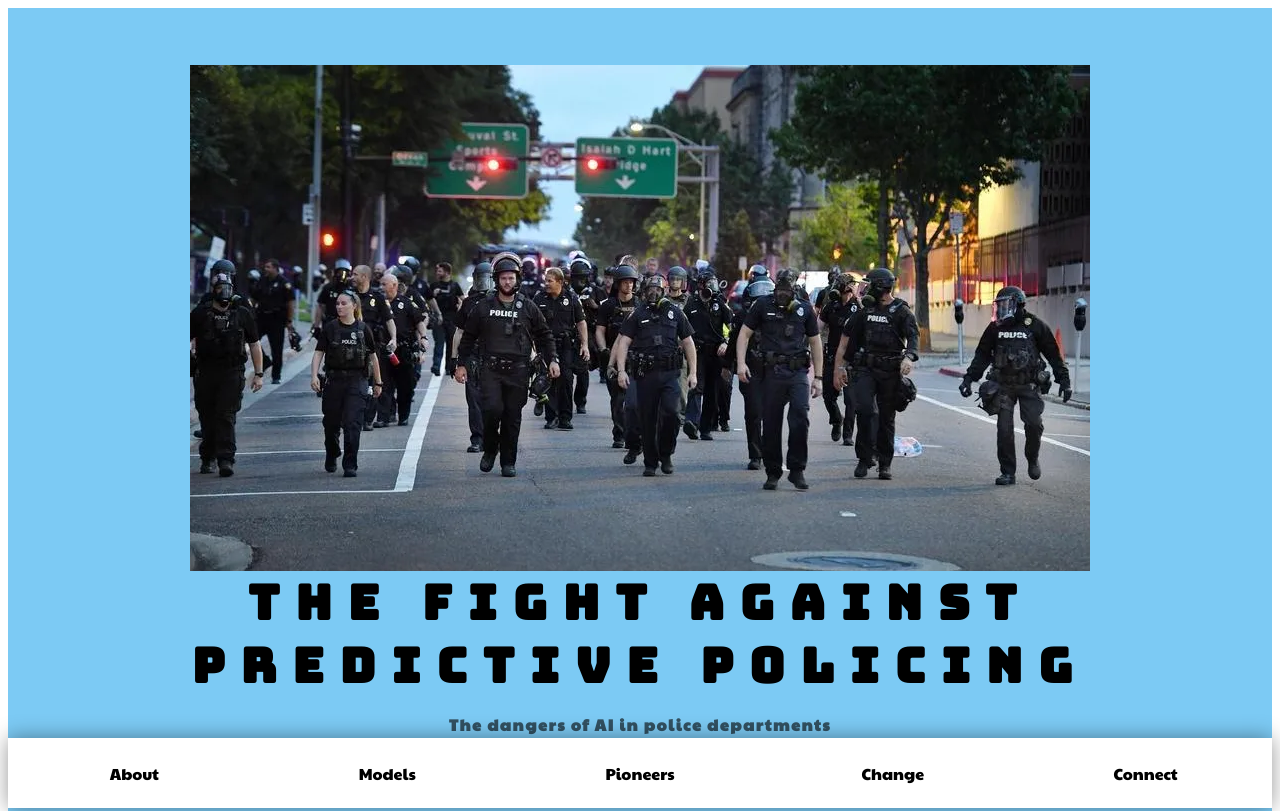
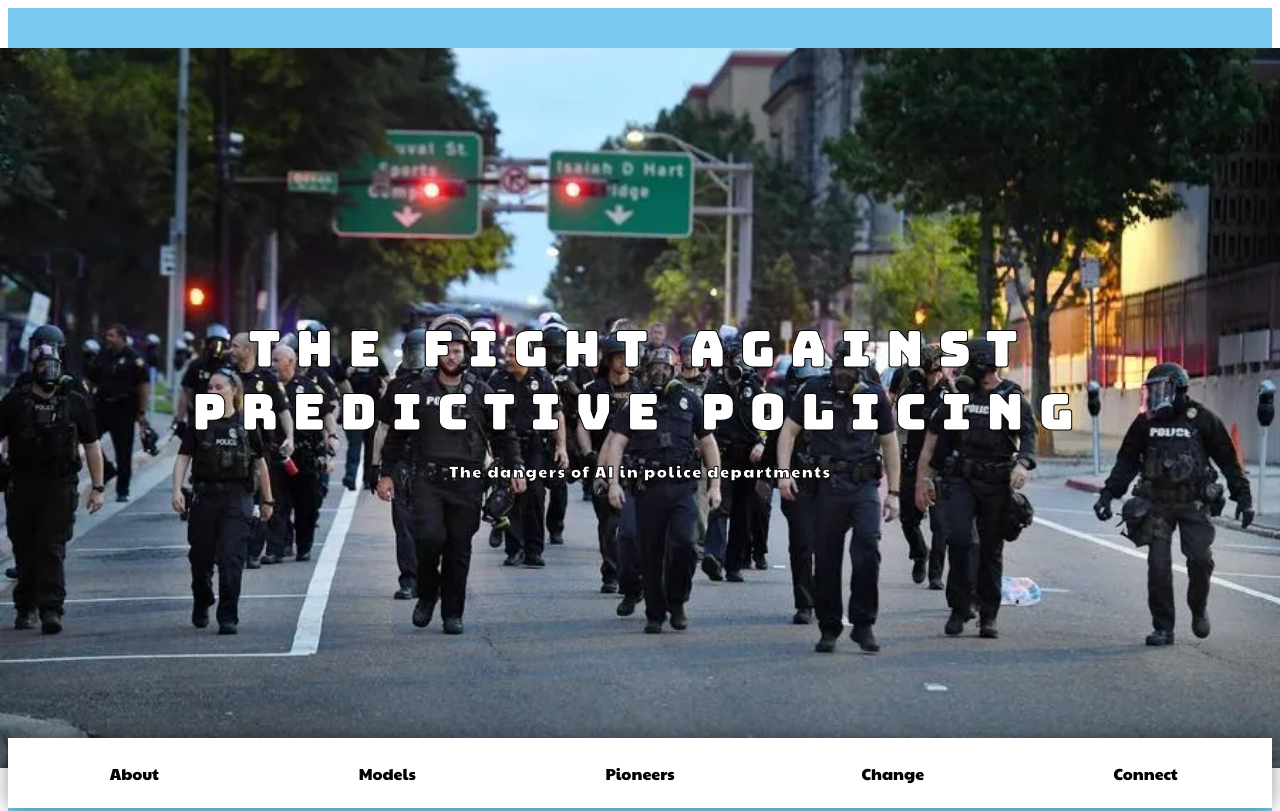
Before and after one commit to pompeyesas/anthro, a plain HTML site: page fp/index.html in a window 1280 px wide. Shown: the top 811 px of the page. Drawn offline with Linux system fonts and the light colour scheme; a script that the page names is missing.

Commit message:
Add files via upload

```diff
--- a/fp/index.html
+++ b/fp/index.html
@@ -11,8 +11,10 @@
     <div class="toppart">
         <img src="popo.jpeg">
     </div>
-    <h1>THE FIGHT AGAINST PREDICTIVE POLICING</h1>
-    <h3>The dangers of AI in police departments</h3>
+    <div id="title">
+        <h1>THE FIGHT AGAINST PREDICTIVE POLICING</h1>
+        <h3>The dangers of AI in police departments</h3>
+    </div>
     <div class="et-hero-tabs-container">
       <a class="et-hero-tab" href="#tab-es6">About</a>
       <a class="et-hero-tab" href="#tab-flexbox">Models</a>
--- a/fp/style.css
+++ b/fp/style.css
@@ -1,6 +1,18 @@
 
 h1 {
     font-family: "Bungee", 'Lato', sans-serif;
+    color: #fff;
+}
+
+#title {
+    position: absolute;
+    color: #fff;
+    -webkit-text-stroke: 1px black;
+
+}
+
+h3 {
+    color: #fff;
 }
 
 img {
@@ -8,7 +20,7 @@ img {
     flex-direction: column;
     justify-content: center;
     align-items: center;
-    width: 100%;
+    width:100vw;
 }
 
 #buttn {
@@ -59,7 +71,7 @@ p {
         font-family: "Paytone One", sans-serif;
         font-size: 1rem;
         letter-spacing: 0.1rem;
-        opacity: 0.6;
+        opacity: 1;
     }
 }
 
```
